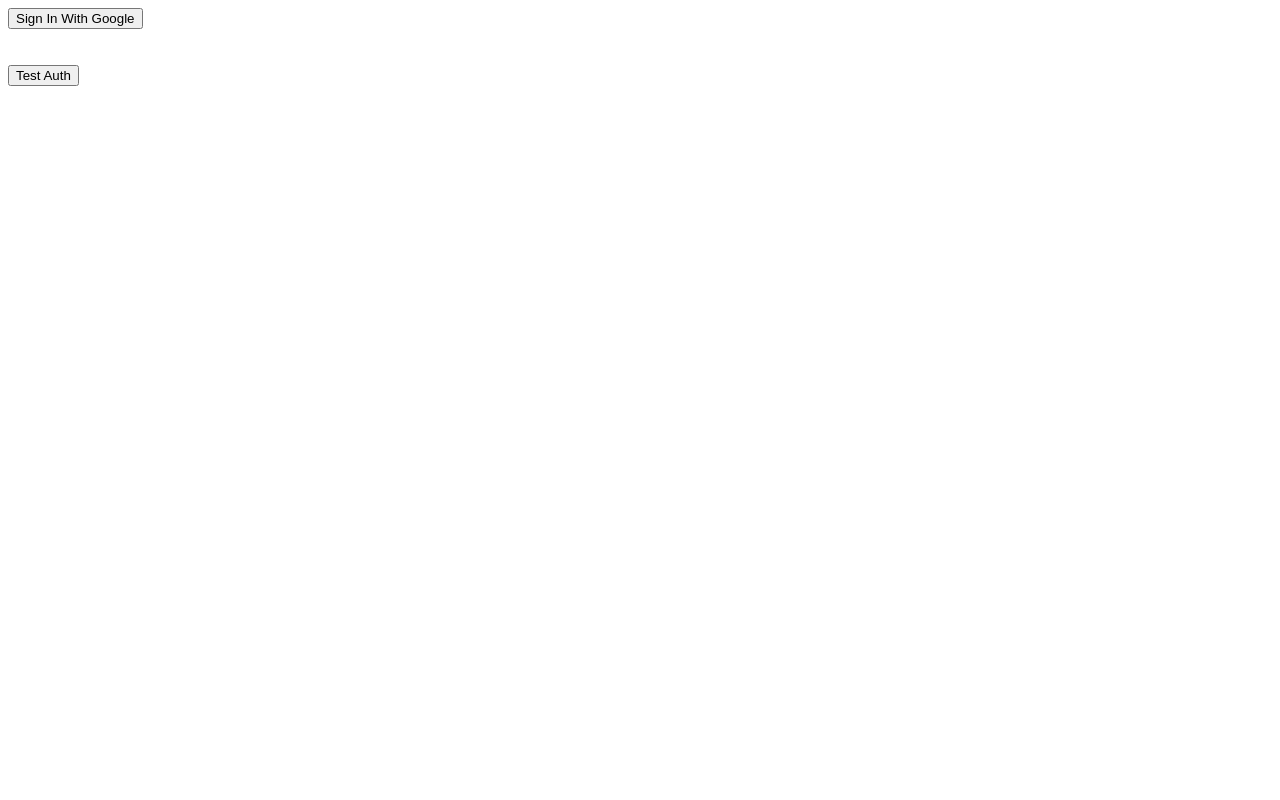
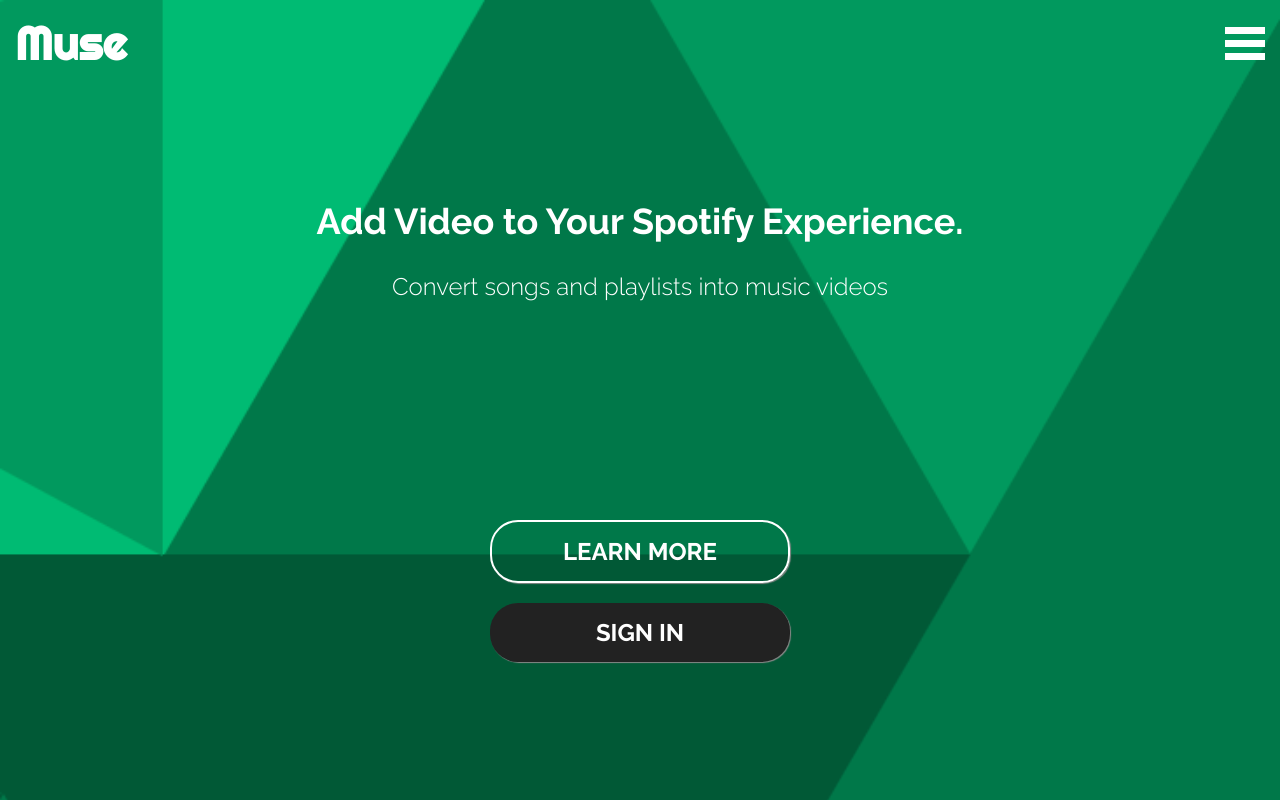
Before and after one commit to danielfullerton/muse-client, an Angular app: page / in a window 1280 px wide. Built offline with nearby package versions, Linux system fonts and the light colour scheme.

Commit message:
Home page started; next up is navigation sidebar

```diff
--- a/src/app/app-routing.module.ts
+++ b/src/app/app-routing.module.ts
@@ -1,14 +1,9 @@
 import {NgModule} from '@angular/core';
 import {RouterModule, Routes} from '@angular/router';
-import {LoginComponent} from './login/login.component';
 import {HomeComponent} from './home/home.component';
 
 
 const routes: Routes = [
-  {
-    path: 'login',
-    component: LoginComponent
-  },
   {
     path: '',
     component: HomeComponent,
--- a/src/app/app.component.html
+++ b/src/app/app.component.html
@@ -1,3 +1,4 @@
 <div>
+  <app-navigation></app-navigation>
   <router-outlet></router-outlet>
 </div>
--- a/src/app/app.module.ts
+++ b/src/app/app.module.ts
@@ -3,16 +3,16 @@
 
 import {AppRoutingModule} from './app-routing.module';
 import {AppComponent} from './app.component';
-import {LoginComponent} from './login/login.component';
 import {HTTP_INTERCEPTORS, HttpClientModule} from '@angular/common/http';
 import {HomeComponent} from './home/home.component';
 import {AuthInterceptor} from './common/interceptors/auth.interceptor';
+import { NavigationComponent } from './navigation/navigation.component';
 
 @NgModule({
   declarations: [
     AppComponent,
-    LoginComponent,
-    HomeComponent
+    HomeComponent,
+    NavigationComponent
   ],
   imports: [
     BrowserModule,
--- a/src/app/home/home.component.html
+++ b/src/app/home/home.component.html
@@ -1,11 +1,19 @@
-<button (click)="googleLogin()">
-  Sign In With Google
-</button>
-
-<br><br><br>
-
-<button (click)="testAuth()">
-  Test Auth
-</button>
-
-<p *ngIf="user">{{user.email}}</p>
+<div id="home">
+  <div class="filter"></div>
+  <div class="hero">
+    <div class="large-text">
+      <h2>Add Video to Your Spotify Experience.</h2>
+    </div>
+    <div class="sub-text">
+      <h5>Convert songs and playlists into music videos</h5>
+    </div>
+  </div>
+  <div class="button-container">
+    <button class="learn-more">
+      LEARN MORE
+    </button>
+    <button class="sign-in" (click)="googleLogin()">
+      SIGN IN
+    </button>
+  </div>
+</div>
--- a/src/app/home/home.component.scss
+++ b/src/app/home/home.component.scss
@@ -0,0 +1,87 @@
+#home {
+  height: 75vh;
+  background: #5cdb95;
+  padding-top: 25vh;
+  background: url("../../assets/home-screen.png");
+  background-size: cover;
+  position: relative;
+
+  .filter {
+    position: absolute;
+    top: 0;
+    bottom: 0;
+    z-index: 1;
+    height: 100%;
+    width: 100%;
+    background: #00000044;
+  }
+  .hero {
+    height: 40vh;
+    position: relative;
+    z-index: 2;
+    .large-text {
+      width: 80%;
+      margin: 0 auto;
+      h2 {
+        font-family: 'Raleway', sans-serif;
+        font-weight: bold;
+        font-size: 36px;
+        color: white;
+        text-align: center;
+        margin: 0 auto;
+      }
+    }
+
+    .sub-text {
+      h5 {
+        font-family: 'Raleway', sans-serif;
+        font-weight: 300;
+        text-align: center;
+        width: 80%;
+        margin: 30px auto 0 auto;
+        color: white;
+        font-size: 24px;
+      }
+    }
+  }
+
+  .button-container {
+    position: relative;
+    z-index: 2;
+    height: 35vh;
+
+    button {
+      font-family: 'Raleway', sans-serif;
+      font-weight: bold;
+      color: white;
+      font-size: 24px;
+      display: block;
+      min-width: 225px;
+      max-width: 300px;
+      width: 100%;
+      padding: 15px;
+      text-align: center;
+      margin: 0 auto 20px auto;
+      border-radius: 28px;
+      outline: none;
+      box-shadow: 1px 1px 1px #888;
+      transition: 20ms ease-in-out;
+    }
+
+    .learn-more {
+      border: 2px solid white;
+      background: #00000000;
+      &:active {
+        background: darken(#00000055, 20%);
+      }
+    }
+
+    .sign-in {
+      border: none;
+      background: #222;
+      &:active {
+        background: darken(#222, 20%);
+      }
+    }
+  }
+}
--- a/src/app/login/login.component.html
+++ /dev/null
@@ -1 +0,0 @@
-<p>login works!</p>
--- /dev/null
+++ b/src/app/navigation/navigation.component.html
@@ -0,0 +1,12 @@
+<div id="navigation">
+  <div class="title">
+    <h1>Muse</h1>
+  </div>
+  <div class="menu">
+    <div class="menu-icon">
+      <div class="bar"></div>
+      <div class="bar"></div>
+      <div class="bar"></div>
+    </div>
+  </div>
+</div>
--- /dev/null
+++ b/src/app/navigation/navigation.component.scss
@@ -0,0 +1,46 @@
+#navigation {
+  background: #00000000;
+  width: 100%;
+  position: fixed;
+  top: 0;
+  left: 0;
+  right: 0;
+  display: flex;
+  flex-direction: row;
+  align-items: center;
+  z-index: 1000;
+
+  .title {
+    padding: 15px;
+    width: 75%;
+    h1 {
+      font-family: 'Righteous', sans-serif;
+      font-size: 46px;
+      color: white;
+      margin: 0;
+    }
+  }
+
+  .menu {
+    width: 25%;
+    text-align: right;
+    display: flex;
+    flex-direction: row;
+    justify-content: flex-end;
+    padding: 15px;
+
+    .menu-icon {
+      display: flex;
+      flex-direction: column;
+      align-items: center;
+      width: 40px;
+      height: 40px;
+      .bar {
+        background-color: white;
+        height: 20%;
+        margin: 8% 0;
+        width: 100%;
+      }
+    }
+  }
+}
--- /dev/null
+++ b/src/app/navigation/navigation.component.ts
@@ -0,0 +1,15 @@
+import { Component, OnInit } from '@angular/core';
+
+@Component({
+  selector: 'app-navigation',
+  templateUrl: './navigation.component.html',
+  styleUrls: ['./navigation.component.scss']
+})
+export class NavigationComponent implements OnInit {
+
+  constructor() { }
+
+  ngOnInit() {
+  }
+
+}
--- a/src/styles.scss
+++ b/src/styles.scss
@@ -1 +1,7 @@
 /* You can add global styles to this file, and also import other style files */
+@import url('https://fonts.googleapis.com/css2?family=Raleway:ital,wght@0,100;0,200;0,300;0,500;0,600;0,700;0,800;0,900;1,100;1,200;1,300;1,400;1,500;1,600;1,700;1,800;1,900&family=Righteous&display=swap');
+
+html, body {
+  margin: 0;
+  padding: 0;
+}
```
Also changed, not shown: src/app/login/login.component.ts (deleted, +0 -10 lines), src/app/login/login.component.scss (deleted), src/assets/home-screen.png (added), 1 other file (tests, documents, lock files or other folders).
